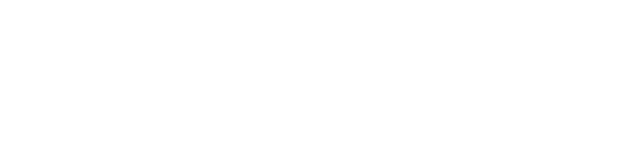
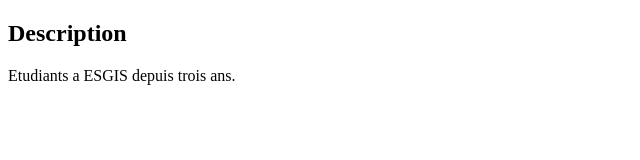
Before and after one commit to soumangourou/-git-mon-cv, a plain HTML site: page index.html in a window 1280 px wide. Shown: the whole page, without its empty margins (0-640 px from the left). Drawn offline with Linux system fonts and the light colour scheme.

Commit message:
mise en place de la section description

```diff
--- a/index.html
+++ b/index.html
@@ -7,6 +7,10 @@
     <title>Document</title>
 </head>
 <body>
-
+   <!-- Section Description -->
+  <section id="description">
+    <h2>Description</h2>
+    <p>Etudiants a ESGIS depuis trois ans.</p>
+  </section>
 </body>
 </html>
```
